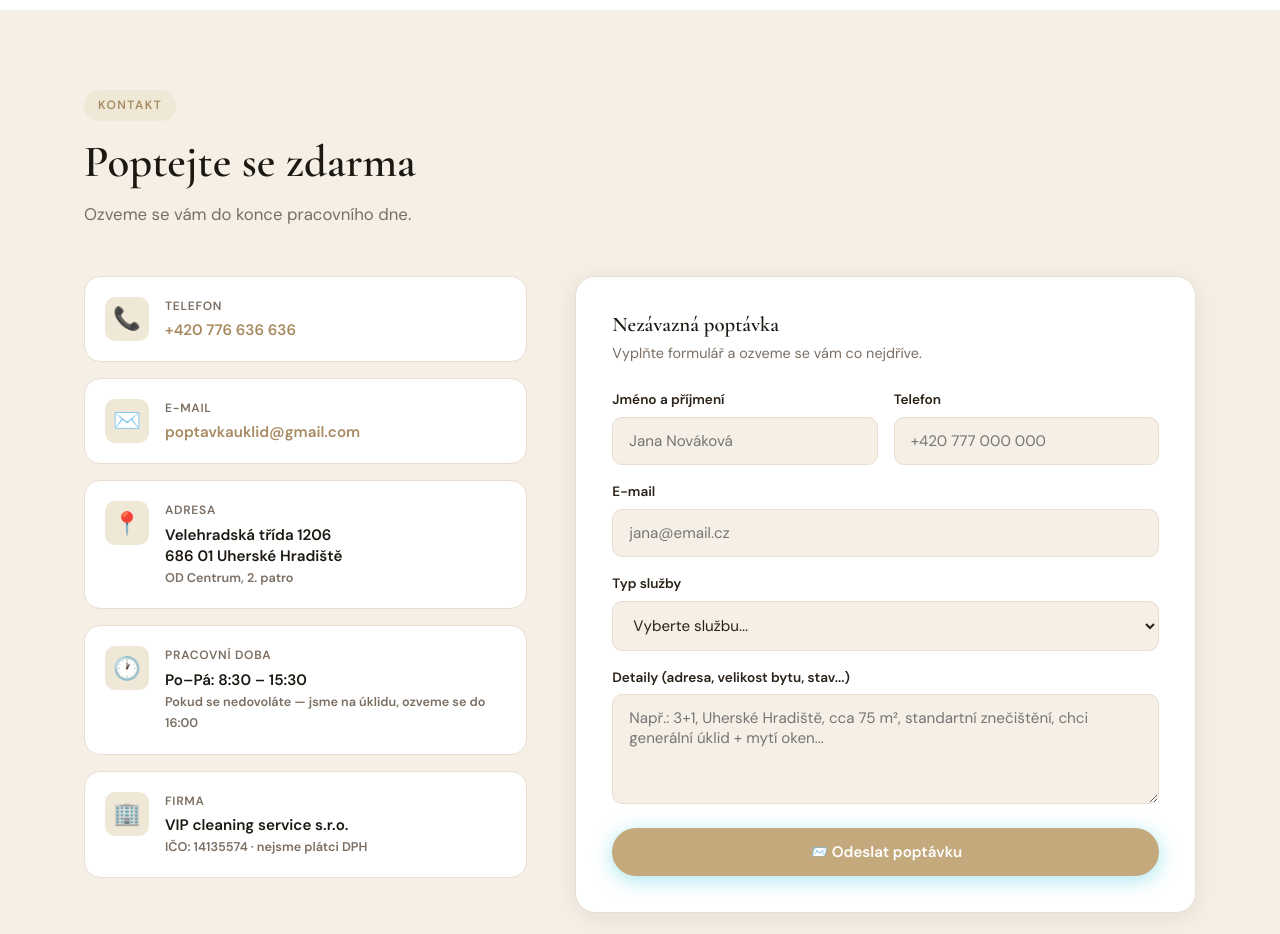
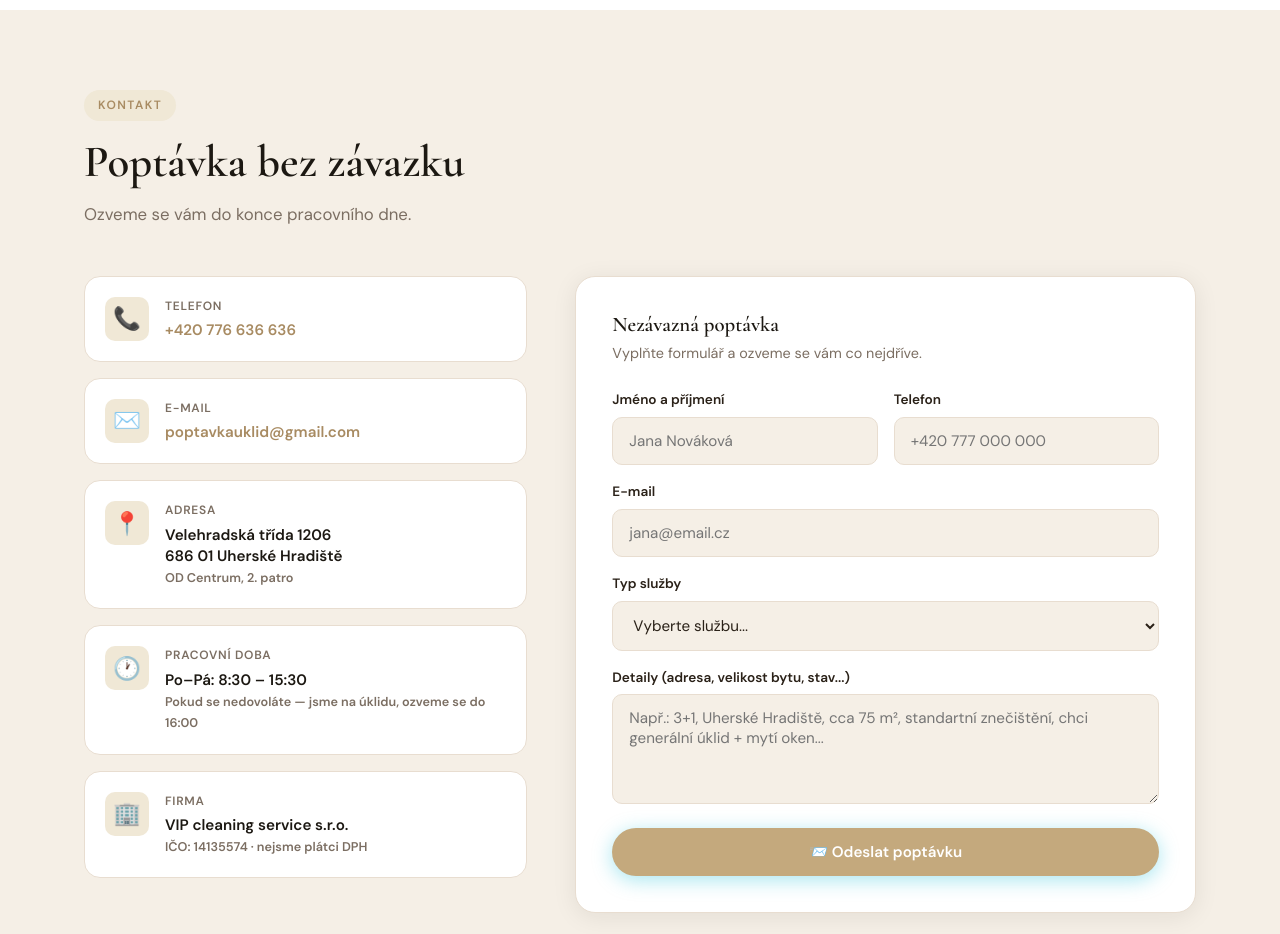
Before and after one commit to supercigan/vip-uklidovyservis, a plain HTML site: page index.html in a window 1280 px wide. Shown: the part 5600-6534 px from the top of the page. Drawn offline with nearby package versions, Linux system fonts and the light colour scheme.

Commit message:
Change section heading to 'Poptávka bez závazku'
Co-Authored-By: Claude Sonnet 4.6 <noreply@anthropic.com>

```diff
--- a/index.html
+++ b/index.html
@@ -1500,7 +1500,7 @@
   <div class="container">
     <div class="section-header">
       <span class="section-tag">Kontakt</span>
-      <h2 class="section-title">Poptejte se zdarma</h2>
+      <h2 class="section-title">Poptávka bez závazku</h2>
       <p class="section-subtitle">Ozveme se vám do konce pracovního dne.</p>
     </div>
     <div class="contact-grid">
```
